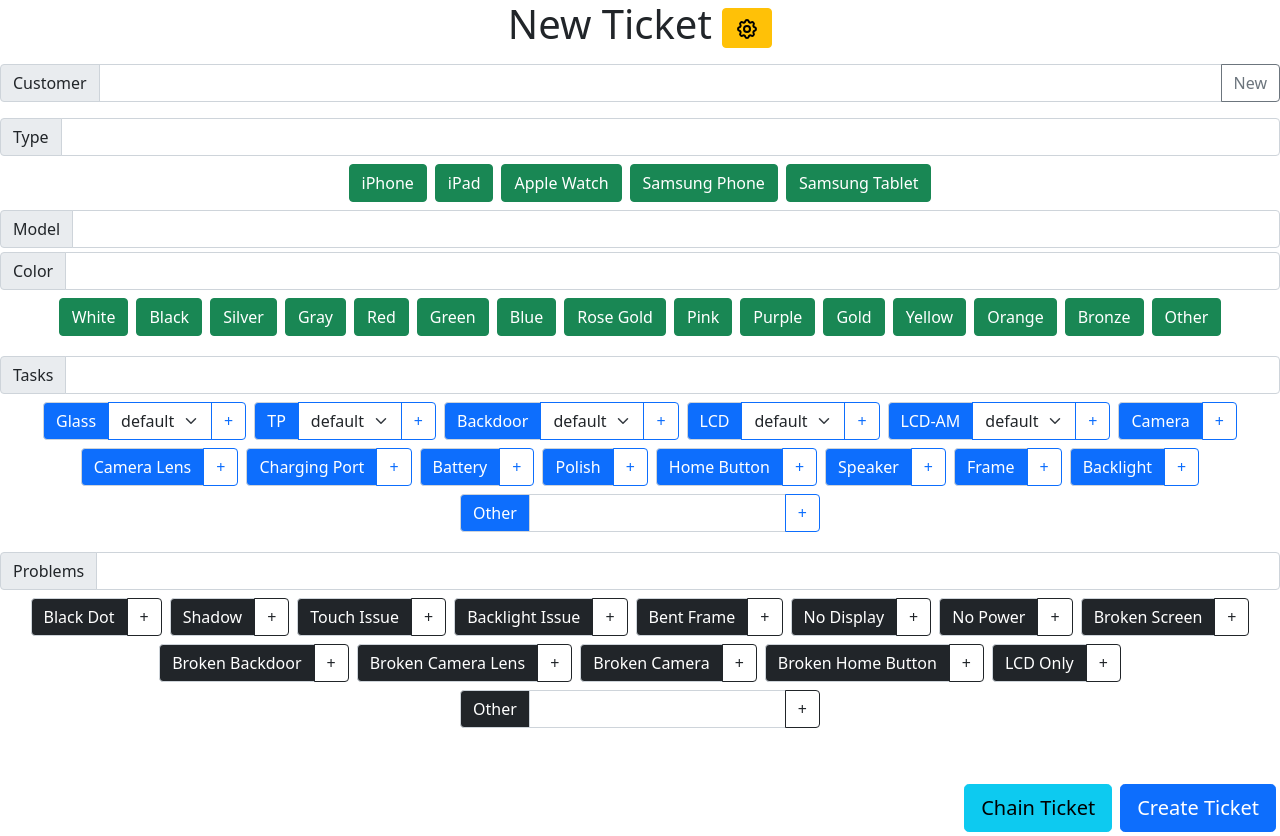
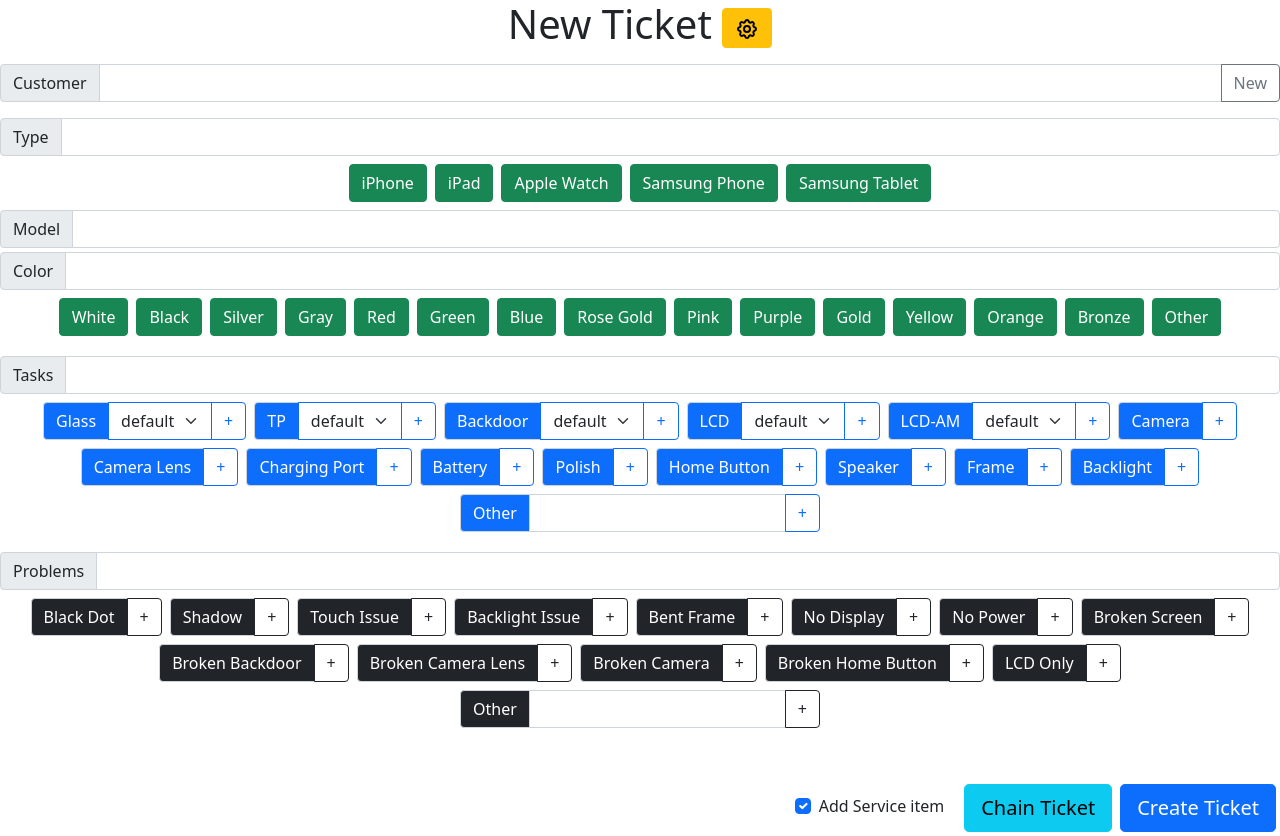
Before and after one commit to FanghanHu/lenwell-ordering-system, a React (Create React App) app: page / in a window 1280 px wide. Built offline with nearby package versions, Linux system fonts and the light colour scheme.

Commit message:
add a toggle for service line item

```diff
--- a/src/App.js
+++ b/src/App.js
@@ -9,6 +9,7 @@
 import Button from "react-bootstrap/Button";
 import repairshopr from "./utils/repairshopr";
 import Modal from "react-bootstrap/Modal";
+import Form from "react-bootstrap/Form";
 
 function App() {
 	const [customer, setCustomer] = useState({});
@@ -16,6 +17,7 @@
 	const [tasks, setTasks] = useState([]);
 	const [problems, setProblems] = useState([]);
 	const [sendingOrder, setSendingOrder] = useState(false);
+	const [addServiceItem, setAddServiceItem] = useState(true);
 
 	const [showModal, setShowModal] = useState(false);
 	function sleep(ms) {
@@ -79,7 +81,9 @@
 		for (const task of tasks) {
 			//add auto pricing and inventory line item to ticket
 			await addLineItemWithId(task.productId);
-			await addLineItemWithId(task.serviceId);
+			if(addServiceItem) {
+				await addLineItemWithId(task.serviceId);
+			}
 
 			//add additional item in the task
 			if (task.additionalItems?.length) {
@@ -94,7 +98,7 @@
 								.replace("%color%", task.color ? `(${task.color})` : "")
 								.toLowerCase()
 						) {
-              await sleep(250);
+							await sleep(250);
 							await addLineItem(product);
 							break;
 						}
@@ -142,6 +146,15 @@
 				}, [])}
 			/>
 			<div className="float-end mt-5">
+				<Form.Check
+					inline
+					type="checkbox"
+					label="Add Service item"
+					checked={addServiceItem}
+					onClick={() => {
+						setAddServiceItem(!addServiceItem);
+					}}
+				/>
 				<Button
 					variant="info"
 					size="lg"
```
